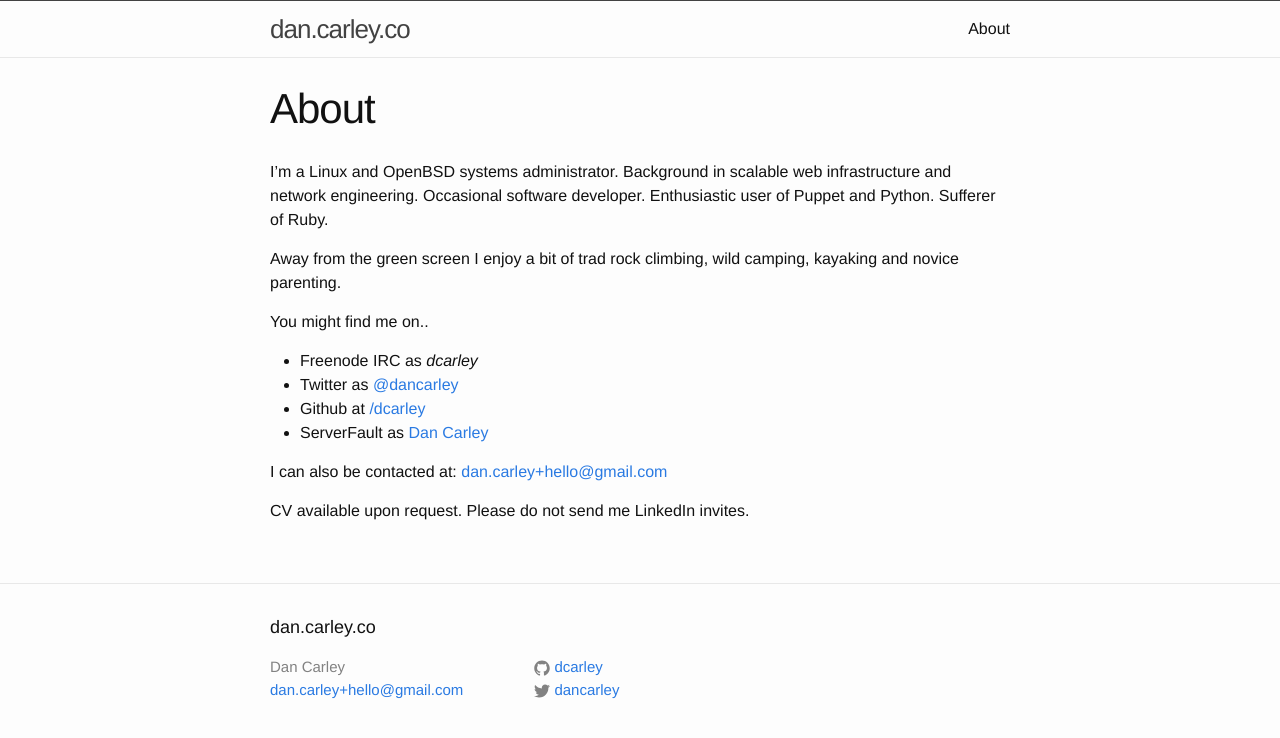
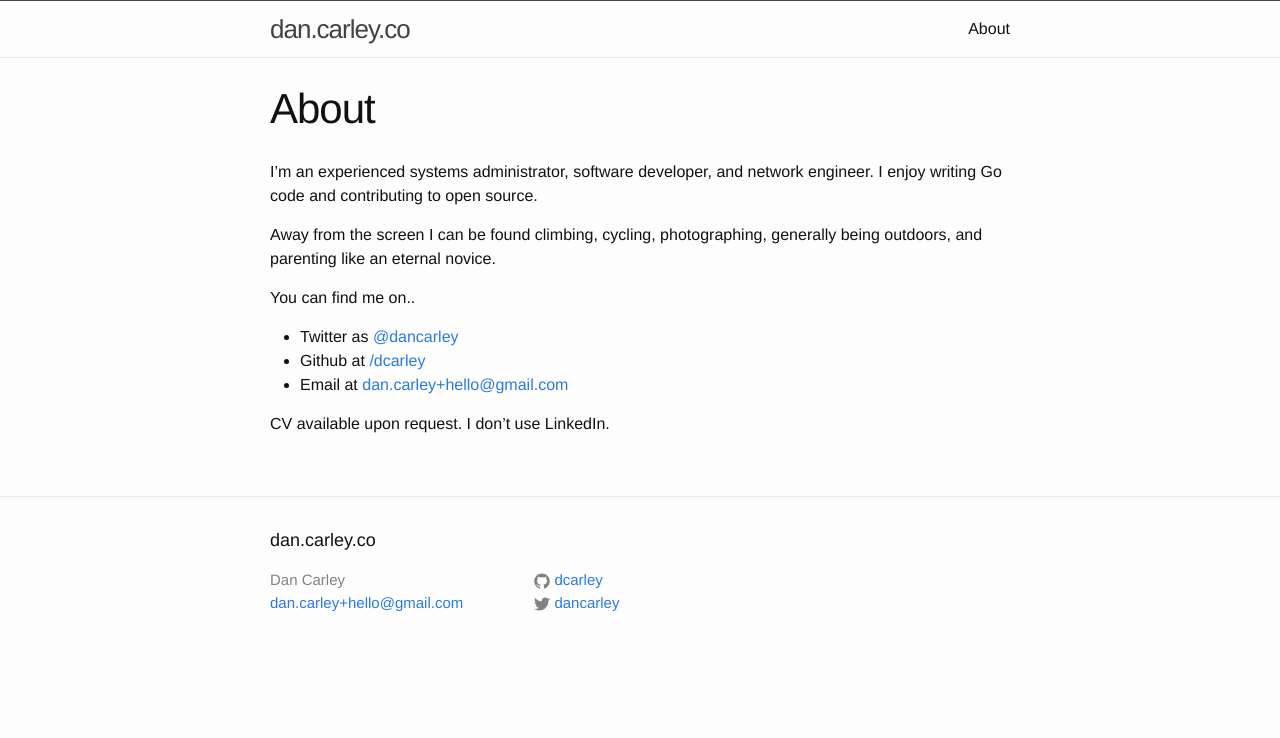
Before and after one commit to engrnisarahmed/dan.carley.co, a Jekyll site: the page built from about.md, in a window 1280 px wide, cut to the strip 104-842 px from the top of the page. Built offline with Jekyll 4.4.1, drawn with Linux system fonts in a browser that asks for light colours.

Commit message:
Update about page.

```diff
--- a/about.md
+++ b/about.md
@@ -4,17 +4,16 @@ title: About
 permalink: /about/
 ---
 
-I'm a Linux and OpenBSD systems administrator. Background in scalable web infrastructure and network engineering. Occasional software developer. Enthusiastic user of Puppet and Python. Sufferer of Ruby.
+I'm an experienced systems administrator, software developer, and network
+engineer. I enjoy writing Go code and contributing to open source.
 
-Away from the green screen I enjoy a bit of trad rock climbing, wild camping, kayaking and novice parenting.
+Away from the screen I can be found climbing, cycling, photographing,
+generally being outdoors, and parenting like an eternal novice.
 
-You might find me on..
+You can find me on..
 
- - Freenode IRC as *dcarley*
  - Twitter as [@dancarley](http://twitter.com/dancarley)
  - Github at [/dcarley](http://github.com/dcarley)
- - ServerFault as [Dan Carley](http://serverfault.com/users/7083)
+ - Email at [dan.carley+hello@gmail.com](mailto:dan.carley+hello@gmail.com)
 
-I can also be contacted at: [dan.carley+hello@gmail.com](mailto:dan.carley+hello@gmail.com)
-
-CV available upon request. Please do not send me LinkedIn invites.
+CV available upon request. I don't use LinkedIn.
```
